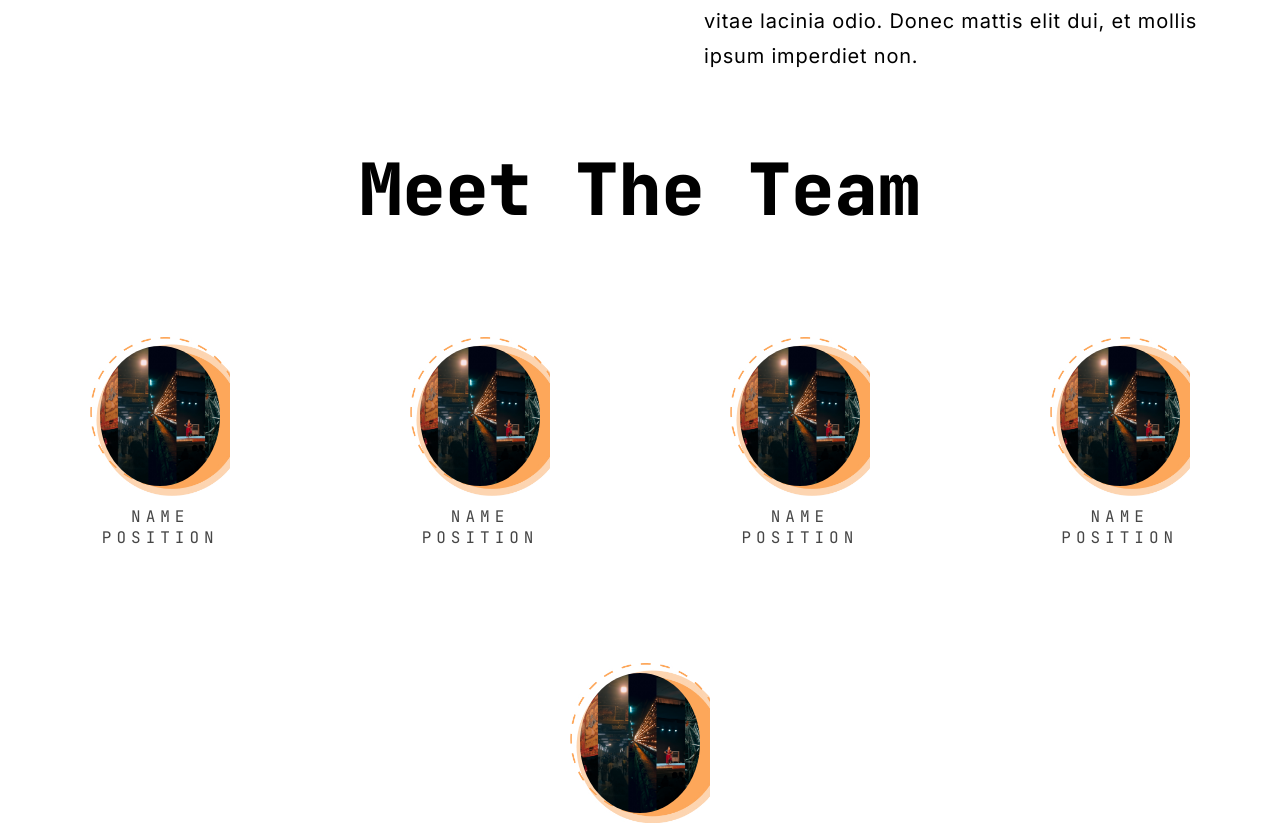
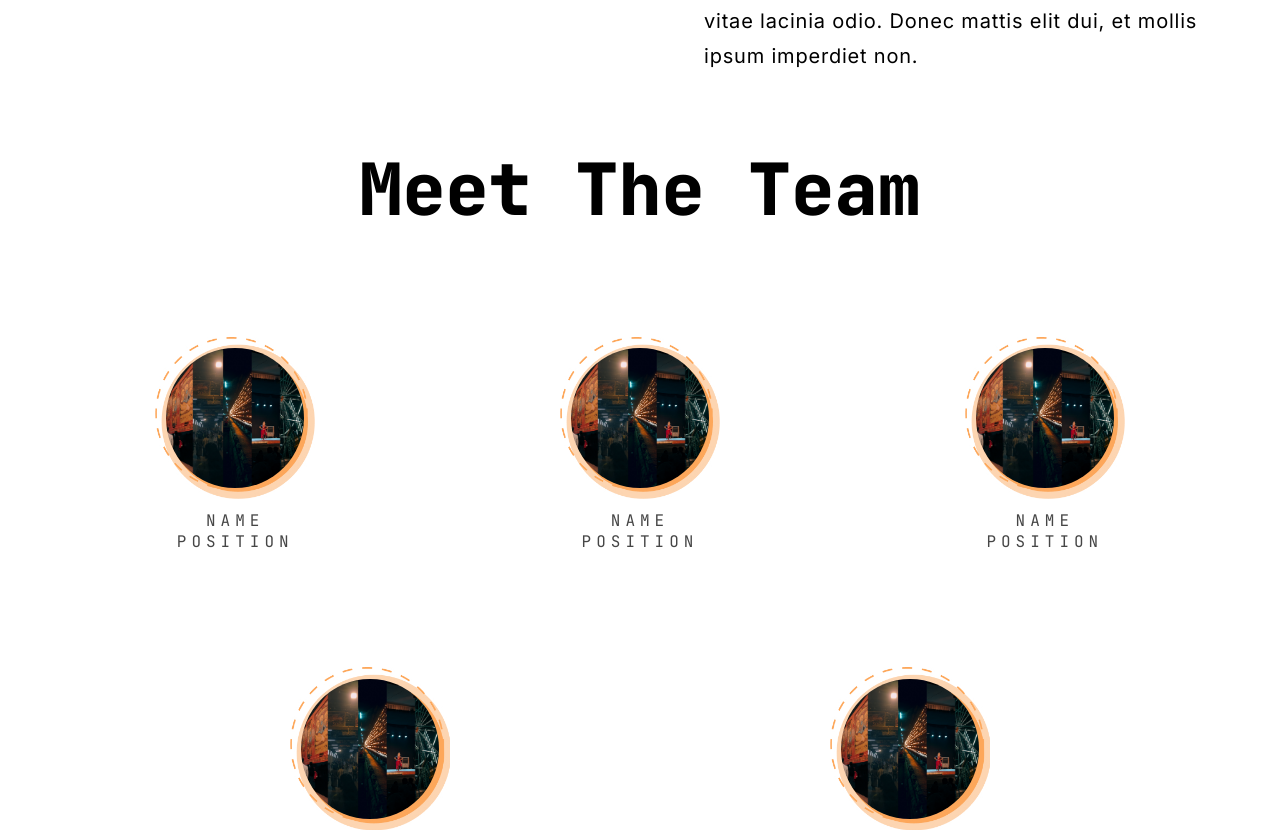
Before and after one commit to FOSSCellNITCalicut/FossCellNITC, a React (Create React App) app: page / in a window 1280 px wide. Shown: the part 2102-2934 px from the top of the page. Built offline with nearby package versions, Linux system fonts and the light colour scheme.

Commit message:
Update image aspect ratio

```diff
--- a/src/team2.css
+++ b/src/team2.css
@@ -35,7 +35,7 @@
 
   .avatar{
     vertical-align: middle;
-    width: 140px;
+    width: 160px;
     height: 140px;
     object-fit: cover;
     border-radius: 50%;
```
